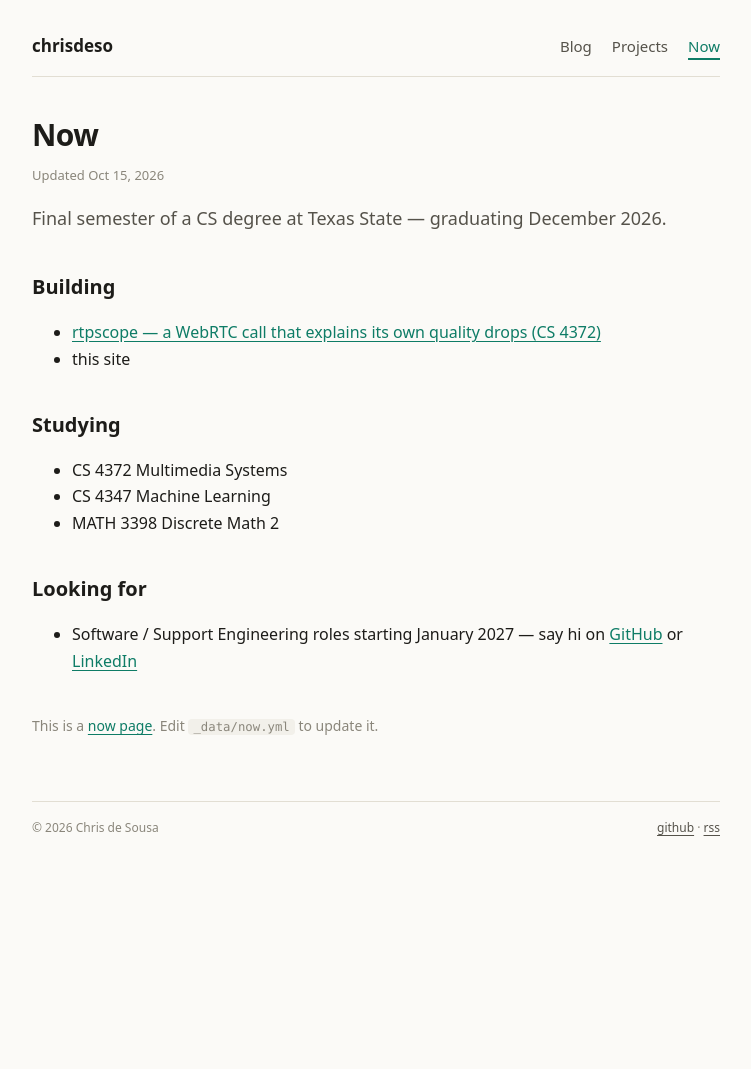
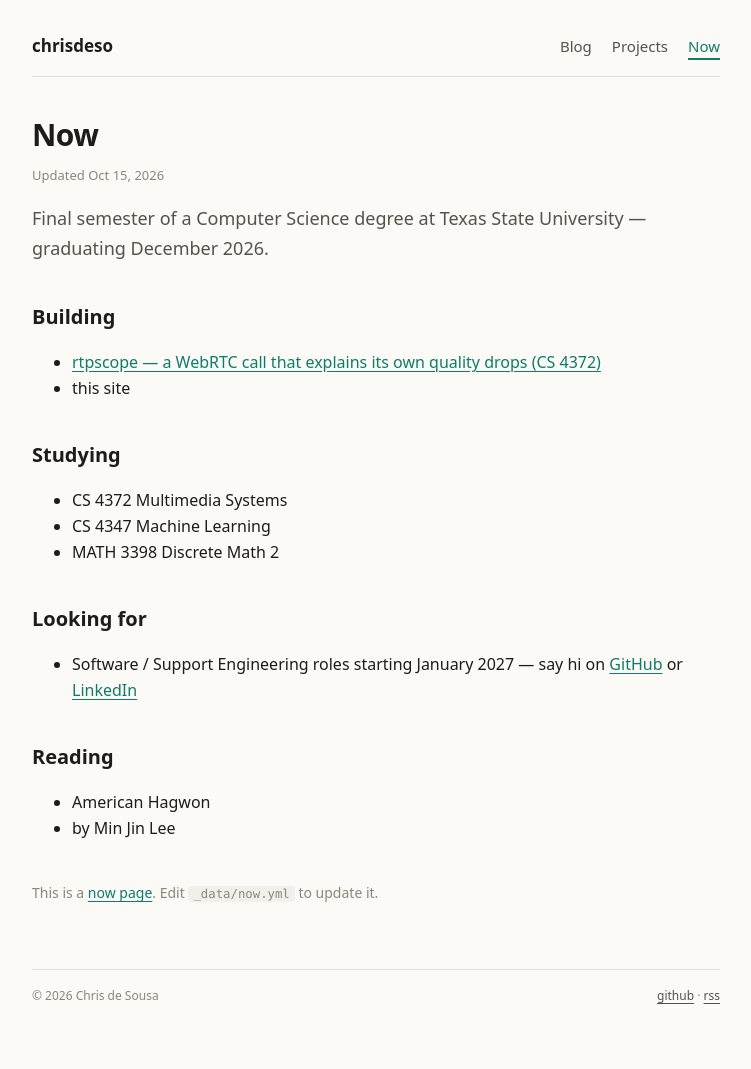
Before and after one commit to chrisdeso/chrisdeso.github.io, a Jekyll site: the page built from now.md, in a window 1280 px wide. Shown: the whole page, without its empty margins (264-1015 px from the left). Built offline with Jekyll 4.4.1, drawn with Linux system fonts in a browser that asks for light colours; before the commit the page ends 902 px from its top, so only the background shows below that.

Commit message:
add current read

```diff
--- a/_data/now.yml
+++ b/_data/now.yml
@@ -1,6 +1,6 @@
 # Edit this file to update /now and the homepage "Now" card.
 updated: 2026-10-15
-headline: Final semester of a CS degree at Texas State — graduating December 2026.
+headline: Final semester of a Computer Science degree at Texas State University — graduating December 2026.
 
 sections:
   - label: building
@@ -21,3 +21,8 @@ sections:
             url: https://github.com/chrisdeso
           - label: LinkedIn
             url: https://linkedin.com/in/chrisdeso
+
+  - label: reading
+    items:
+      - text: American Hagwon
+      - text: by Min Jin Lee
```
